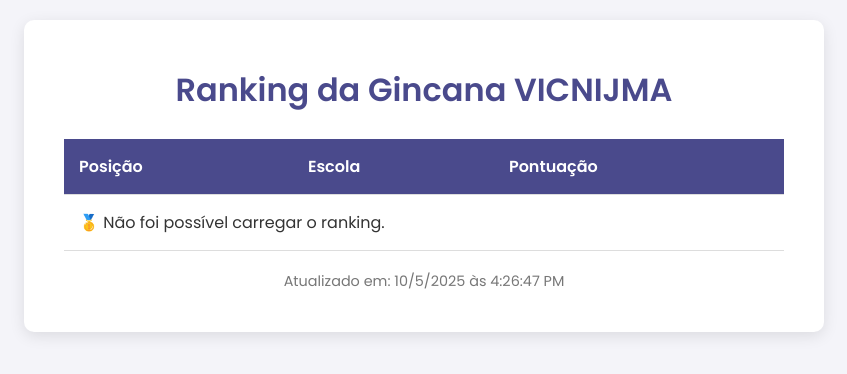
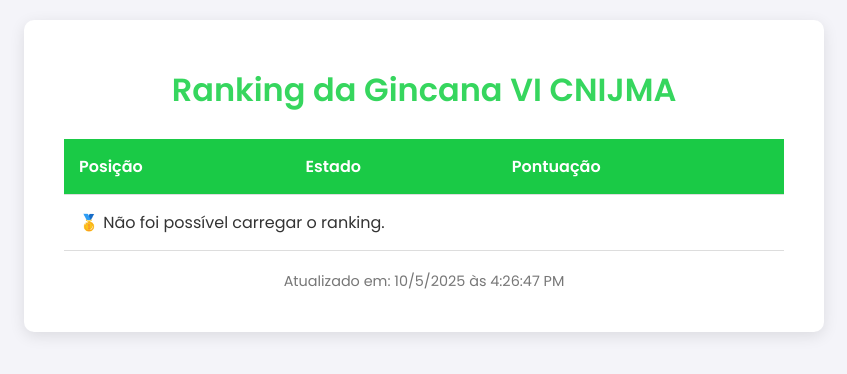
Before and after one commit to gabrieladouradof/RankingGincanaVICNIJMA, a plain HTML site: page index.html in a window 1280 px wide. Shown: the whole page, without its empty margins (216-1063 px from the left). Drawn offline with Linux system fonts and the light colour scheme; no server answers.

Commit message:
fixing header

```diff
--- a/index.html
+++ b/index.html
@@ -3,7 +3,7 @@
 <head>
     <meta charset="UTF-8">
     <meta name="viewport" content="width=device-width, initial-scale=1.0">
-    <title>Ranking da Gincana VICNIJMA</title>
+    <title>Ranking da Gincana VI CNIJMA</title>
     <link rel="preconnect" href="https://fonts.googleapis.com">
     <link rel="preconnect" href="https://fonts.gstatic.com" crossorigin>
     <link href="https://fonts.googleapis.com/css2?family=Poppins:wght@400;600&display=swap" rel="stylesheet">
@@ -31,7 +31,7 @@
         }
         h1 {
             text-align: center;
-            color: #4a4a8c;
+            color: #36d65e;
             margin-bottom: 25px;
         }
         table {
@@ -45,7 +45,7 @@
             text-align: left;
         }
         th {
-            background-color: #4a4a8c;
+            background-color: #1aca46;
             color: white;
             font-weight: 600;
         }
@@ -69,12 +69,12 @@
 </head>
 <body>
     <div class="container">
-        <h1>Ranking da Gincana VICNIJMA</h1>
+        <h1>Ranking da Gincana VI CNIJMA</h1>
         <table>
             <thead>
                 <tr>
                     <th>Posição</th>
-                    <th>Escola</th>
+                    <th>Estado</th>
                     <th>Pontuação</th>
                 </tr>
             </thead>
@@ -114,14 +114,14 @@
 
                 rows.forEach((row, index) => {
                     const columns = row.split(',');
-                    const school = columns[0];
+                    const estado = columns[0];
                     const score = columns[1];
                     const position = index + 1;
 
                     const tableRow = document.createElement('tr');
                     tableRow.innerHTML = `
                         <td>${position}º</td>
-                        <td>${school}</td>
+                        <td>${estado}</td>
                         <td>${score}</td>
                     `;
                     tableBody.appendChild(tableRow);
```
